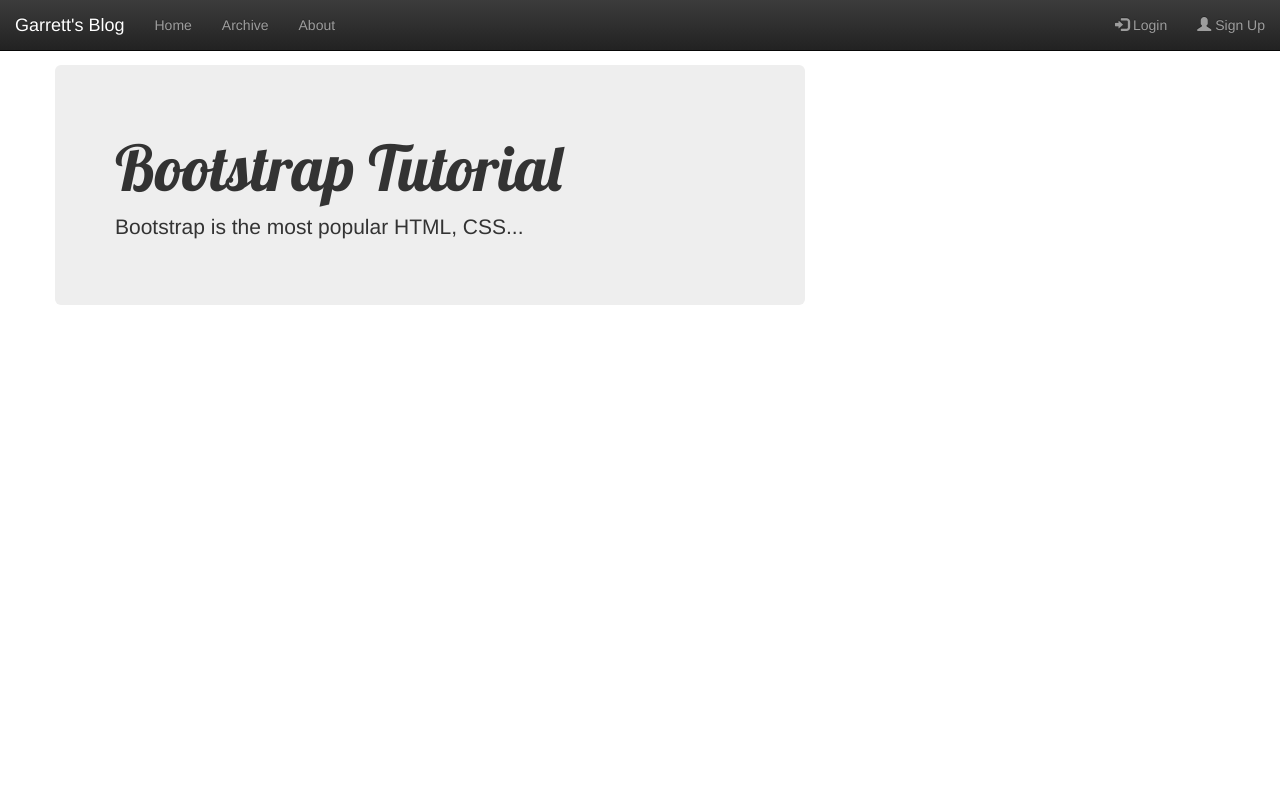
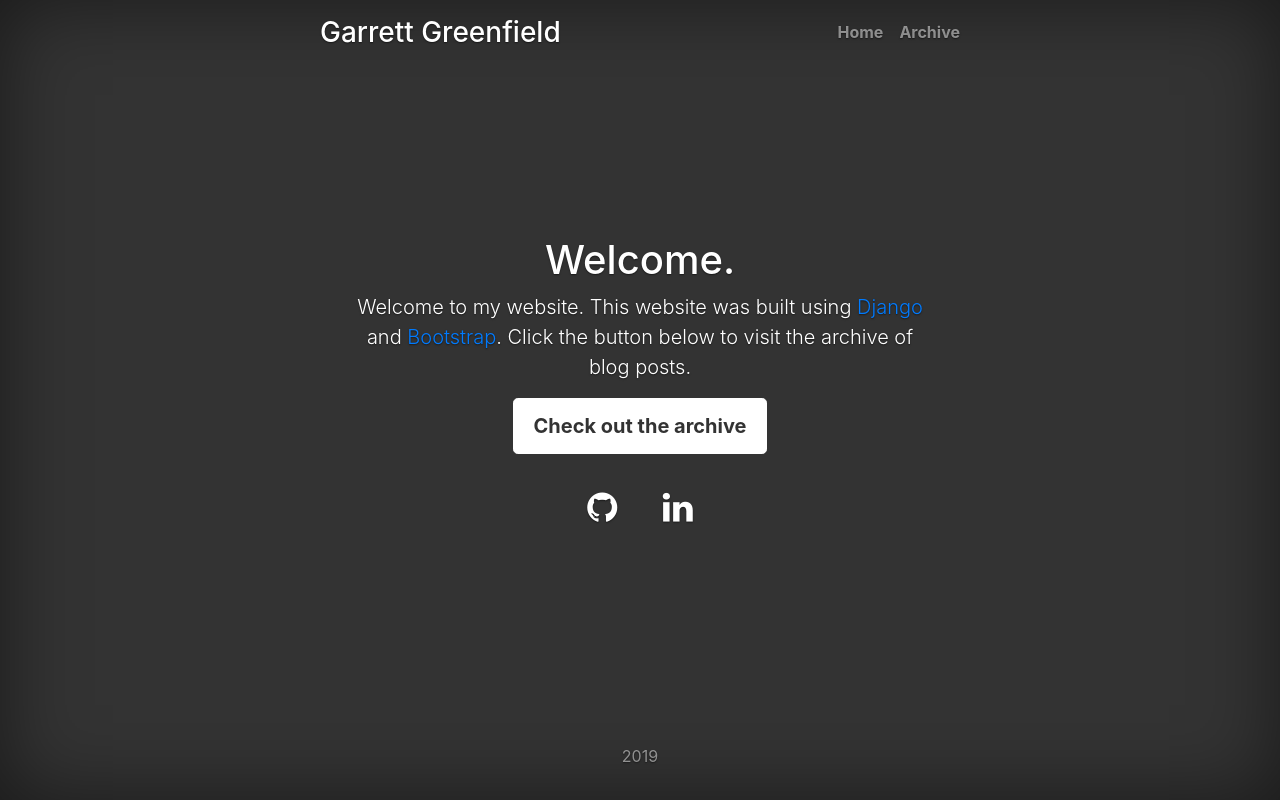
Before and after one commit to GGreenfield/django-blog, a Django app: page / in a window 1280 px wide. Run offline with Django 3.2, Linux system fonts and the light colour scheme; some libraries are stand-ins or nearby versions.

Commit message:
changes to CSS, using bootstrap template

```diff
--- a/blog/static/css/blog.css
+++ b/blog/static/css/blog.css
@@ -1,21 +1,6 @@
-.page-header {
-    background-color: #C25100;
-    margin-top: 0;
-    padding: 20px 20px 20px 40px;
-}
-
-.page-header h1, .page-header h1 a, .page-header h1 a:visited, .page-header h1 a:active {
-    color: #ffffff;
-    font-size: 36pt;
-    text-decoration: none;
-}
 
 .content {
     margin-left: 40px;
-}
-
-h1, h2, h3, h4 {
-    font-family: 'Lobster', cursive;
 }
 
 .date {
@@ -30,13 +15,6 @@
     width: 100%;
 }
 
-.top-menu, .top-menu:hover, .top-menu:visited {
-    color: #ffffff;
-    float: right;
-    font-size: 26pt;
-    margin-right: 20px;
-}
-
 .post {
     margin-bottom: 70px;
 }
@@ -48,7 +26,3 @@
 .comment {
     margin: 20px 0px 20px 20px;
 }
-
-body {
-    padding-top: 65px;
-}
--- /dev/null
+++ b/blog/static/css/cover.css
@@ -0,0 +1,111 @@
+/*
+ * Globals
+ */
+
+/* Links */
+a,
+a:focus,
+a:hover {
+  color: #fff;
+}
+
+/* Custom default button */
+.btn-secondary,
+.btn-secondary:hover,
+.btn-secondary:focus {
+  color: #333;
+  text-shadow: none; /* Prevent inheritance from `body` */
+  background-color: #fff;
+  border: .05rem solid #fff;
+}
+
+
+/*
+ * Base structure
+ */
+
+html,
+body {
+  height: 100%;
+  background-color: #333;
+}
+
+body {
+  display: -ms-flexbox;
+  display: flex;
+  color: #fff;
+  text-shadow: 0 .05rem .1rem rgba(0, 0, 0, .5);
+  box-shadow: inset 0 0 5rem rgba(0, 0, 0, .5);
+}
+
+.cover-container {
+  max-width: 42em;
+}
+
+
+/*
+ * Header
+ */
+.masthead {
+  margin-bottom: 2rem;
+}
+
+.masthead-brand {
+  margin-bottom: 0;
+}
+
+.nav-masthead .nav-link {
+  padding: .25rem 0;
+  font-weight: 700;
+  color: rgba(255, 255, 255, .5);
+  background-color: transparent;
+  border-bottom: .25rem solid transparent;
+}
+
+.nav-masthead .nav-link:hover,
+.nav-masthead .nav-link:focus {
+  border-bottom-color: rgba(255, 255, 255, .25);
+}
+
+.nav-masthead .nav-link + .nav-link {
+  margin-left: 1rem;
+}
+
+.nav-masthead .active {
+  color: #fff;
+  border-bottom-color: #fff;
+}
+
+@media (min-width: 48em) {
+  .masthead-brand {
+    float: left;
+  }
+  .nav-masthead {
+    float: right;
+  }
+}
+
+
+/*
+ * Cover
+ */
+.cover {
+  padding: 0 1.5rem;
+}
+.cover .btn-lg {
+  padding: .75rem 1.25rem;
+  font-weight: 700;
+}
+
+
+/*
+ * Footer
+ */
+.mastfoot {
+  color: rgba(255, 255, 255, .5);
+}
+
+.social {
+    padding: 20px;
+    font-size: 35px;
+}
--- a/blog/templates/blog/add_comment_to_post.html
+++ b/blog/templates/blog/add_comment_to_post.html
@@ -4,6 +4,6 @@
     <h1>New comment</h1>
     <form method="POST" class="post-form">{% csrf_token %}
         {{ form.as_p }}
-        <button type="submit" class="save btn btn-default">Send</button>
+        <button type="submit" class="save btn btn-secondary">Send</button>
     </form>
 {% endblock %}
--- a/blog/templates/blog/base.html
+++ b/blog/templates/blog/base.html
@@ -1,42 +1,57 @@
 {% load static %}
-<html>
+<!doctype html>
+<html lang="en">
   <head>
-        <title>Blog</title>
-        <link rel="stylesheet" href="//maxcdn.bootstrapcdn.com/bootstrap/3.2.0/css/bootstrap.min.css">
-        <link rel="stylesheet" href="//maxcdn.bootstrapcdn.com/bootstrap/3.2.0/css/bootstrap-theme.min.css">
-        <link rel="stylesheet" href="{% static 'css/blog.css' %}">
-        <link href="//fonts.googleapis.com/css?family=Lobster&subset=latin,latin-ext" rel="stylesheet" type="text/css">
+    <meta charset="utf-8">
+    <meta name="viewport" content="width=device-width, initial-scale=1, shrink-to-fit=no">
+    <title>Garrett Greenfield</title>
+
+    <!-- Bootstrap core CSS -->
+    <link rel="stylesheet" href="//maxcdn.bootstrapcdn.com/bootstrap/4.3.0/css/bootstrap.min.css">
+
+    <link rel="stylesheet" href="https://cdnjs.cloudflare.com/ajax/libs/font-awesome/4.7.0/css/font-awesome.min.css">
+
+    <style>
+      .bd-placeholder-img {
+        font-size: 1.125rem;
+        text-anchor: middle;
+        -webkit-user-select: none;
+        -moz-user-select: none;
+        -ms-user-select: none;
+        user-select: none;
+      }
+
+      @media (min-width: 768px) {
+        .bd-placeholder-img-lg {
+          font-size: 3.5rem;
+        }
+      }
+    </style>
+    <!-- Custom styles for this template -->
+    <link rel="stylesheet" href="{% static 'css/cover.css' %}">
   </head>
-    <nav class="navbar navbar-inverse navbar-fixed-top">
-        <div class="container-fluid">
-            <div class="navbar-header">
-                <a class="navbar-brand" href="{% url 'index' %}">Garrett's Blog</a>
+  <body class="text-center">
+    <div class="cover-container d-flex w-100 h-100 p-3 mx-auto flex-column">
+  <header class="masthead mb-auto">
+    <div class="inner">
+      <h3 class="masthead-brand">Garrett Greenfield</h3>
+      <nav class="nav nav-masthead justify-content-center">
+        <a class="nav-link" href="{% url 'index' %}">Home</a>
+        <a class="nav-link" href="{% url 'post_list' %}">Archive</a>
+      </nav>
     </div>
-            <ul class="nav navbar-nav">
-                <li><a href="{% url 'index' %}">Home</a></li>
-                <li><a href="{% url 'post_list' %}">Archive</a></li>
-                <li><a href="#">About</a></li>
-            </ul>
-            <ul class="nav navbar-nav navbar-right">
-                {% if user.is_authenticated %}
-                <li><a href="{% url 'logout' %}"><span class="glyphicon glyphicon-log-out"></span> Logout</a></li>
-                <li><a href="{% url 'post_new' %}"><span class="glyphicon glyphicon-plus"></span> New Post</a></li>
-                <li><a href="{% url 'post_draft_list' %}"><span class="glyphicon glyphicon-edit"></span> Drafts</a></li>
-                {% else %}
-                    <li><a href="{% url 'login' %}"><span class="glyphicon glyphicon-log-in"></span> Login</a></li>
-                    <li><a href="#"><span class="glyphicon glyphicon-user"></span> Sign Up</a></li>
-                {% endif %}
-            </ul>
-        </div>
-    </nav>
-    <body>
-        <div class="content container">
-            <div class="row">
-                <div class="col-md-8">
+  </header>
+
+  <main role="main" class="inner cover">
     {% block content %}
     {% endblock %}
+  </main>
+
+  <footer class="mastfoot mt-auto">
+    <div class="inner">
+      <p>2019</p>
     </div>
-            </div>
+  </footer>
 </div>
 </body>
 </html>
--- a/blog/templates/blog/home.html
+++ b/blog/templates/blog/home.html
@@ -1,8 +1,13 @@
 {% extends 'blog/base.html' %}
 
 {% block content %}
-    <div class="jumbotron">
-        <h1>Bootstrap Tutorial</h1>
-        <p>Bootstrap is the most popular HTML, CSS...</p>
-    </div>
+    <h1 class="cover-heading">Welcome.</h1>
+    <p class="lead">Welcome to my website. This website was built using <a href="https://www.djangoproject.com/" class="text-primary">Django</a> and <a href="https://getbootstrap.com/" class="text-primary">Bootstrap</a>. Click the button below to visit the archive of blog posts.</p>
+    <p class="lead">
+      <a href="{% url 'post_list' %}" class="btn btn-lg btn-secondary">Check out the archive</a>
+    </p>
+    <p class="lead">
+        <a href="https://github.com/GGreenfield" class="fa fa-github social"></a>
+        <a href="https://linkedin.com/" class="fa fa-linkedin social"></a>
+    </p>
 {% endblock content %}
--- a/blog/templates/blog/post_edit.html
+++ b/blog/templates/blog/post_edit.html
@@ -4,6 +4,6 @@
     <h2>New post</h2>
     <form method="POST" class="post-form">{% csrf_token %}
         {{ form.as_p }}
-        <button type="submit" class="save btn btn-default">Save</button>
+        <button type="submit" class="save btn btn-secondary">Save</button>
     </form>
 {% endblock %}
```
Also changed, not shown: blog/templates/blog/base-backup.html (added, +42 -0 lines), blog/templates/blog/post_detail.html (+5 -5 lines). Lines whose indentation alone changed are shown as unchanged.
